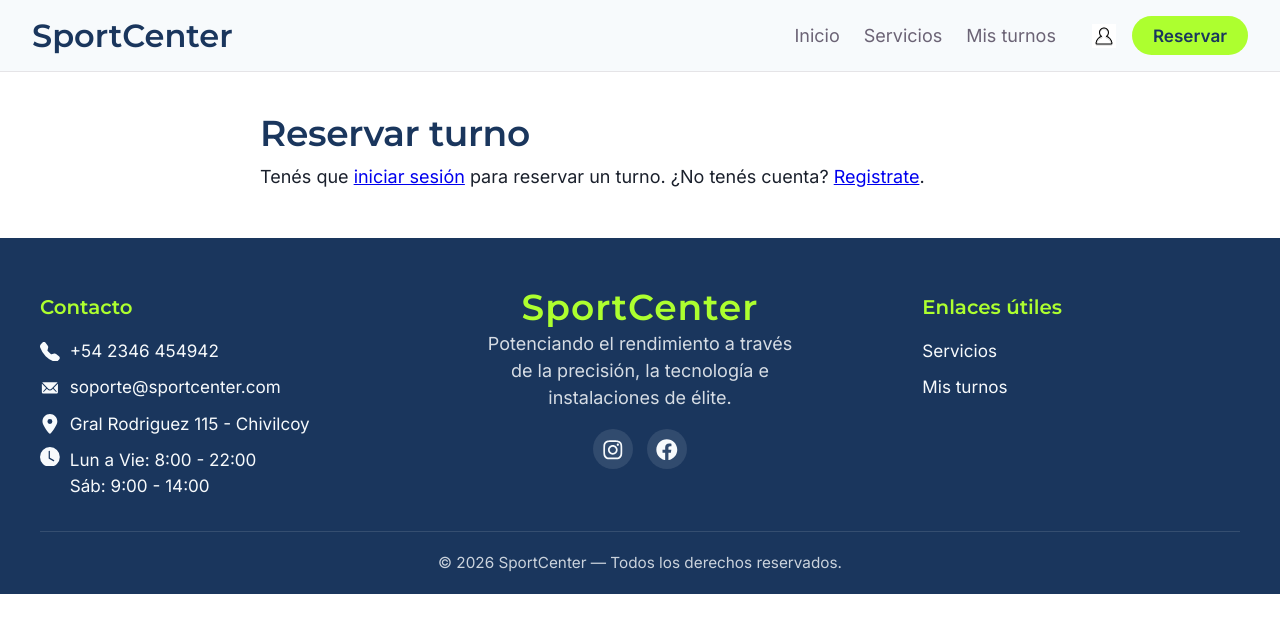
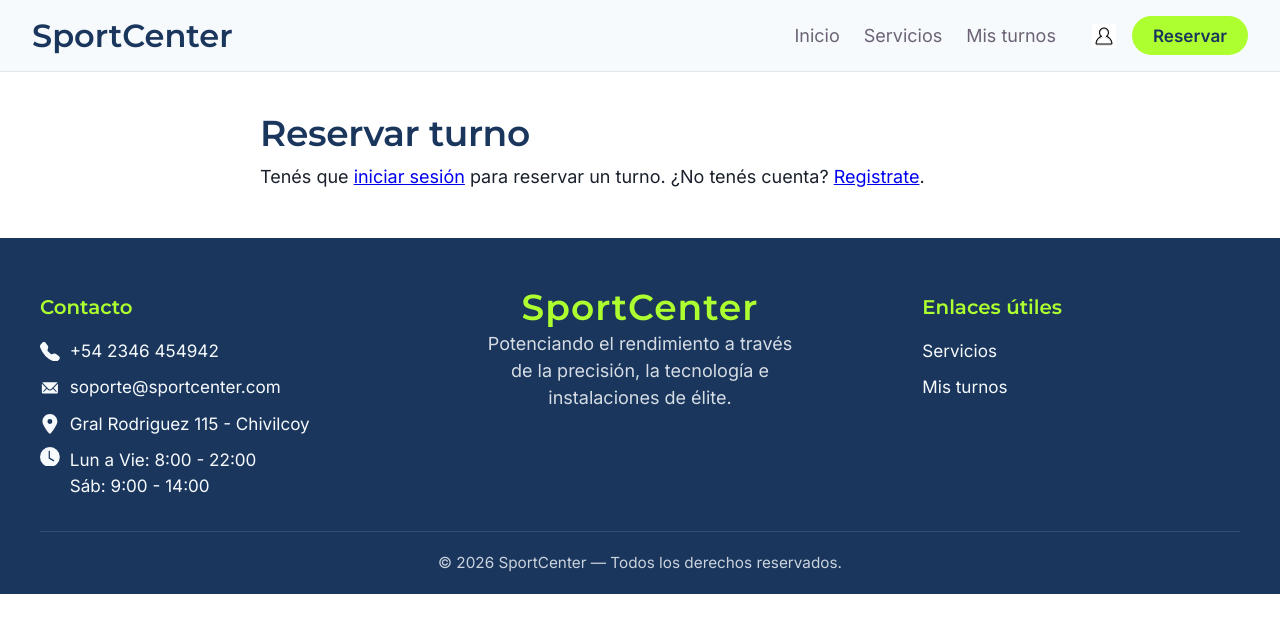
Before and after one commit to rociozapata/sportcenter-frontend, a React (Vite) app: page /turnos in a window 1280 px wide. Shown: the top 632 px of the page. Built offline with nearby package versions, Linux system fonts and the light colour scheme.

Commit message:
refactor: remove social media icons from footer component

```diff
--- a/src/components/Footer.css
+++ b/src/components/Footer.css
@@ -85,34 +85,6 @@
     opacity: 0.85;
 }
 
-/* Contenedor de los íconos de redes sociales (Instagram, Facebook). */
-.footer-socials {
-    display: flex;
-    gap: 14px;
-    margin-top: 8px;
-}
-
-/* Cada ícono de red social va en un círculo. */
-.footer-social {
-    display: inline-flex;
-    align-items: center;
-    justify-content: center;
-    width: 40px;
-    height: 40px;
-    border-radius: 50%;             /* círculo perfecto */
-    background-color: rgba(255, 255, 255, 0.1);
-    color: var(--neutral);
-    text-decoration: none;
-    font-size: 1.2rem;
-    transition: background-color 0.2s ease, color 0.2s ease, transform 0.2s ease;
-}
-
-.footer-social:hover {
-    background-color: var(--secondary);
-    color: var(--primary);
-    transform: translateY(-2px);    /* se levanta un poco al pasar el mouse */
-}
-
 /* Línea divisora + barra inferior con el copyright. */
 .footer-bottom {
     border-top: 1px solid rgba(255, 255, 255, 0.15);
--- a/src/components/Footer.tsx
+++ b/src/components/Footer.tsx
@@ -2,7 +2,6 @@ import { Link } from "react-router-dom";
 import "./Footer.css";
 import { BsTelephoneFill, BsClockFill } from "react-icons/bs";
 import { IoIosMail } from "react-icons/io";
-import { FaFacebook, FaInstagram } from "react-icons/fa";
 import { FaLocationDot } from "react-icons/fa6";
 
 function Footer() {
@@ -61,27 +60,6 @@ function Footer() {
                         la tecnología e instalaciones de élite.
                     </p>
 
-                    {/* Iconos circulares de redes sociales. */}
-                    <div className="footer-socials">
-                        <a
-                            href="https://www.instagram.com/sportcenter"
-                            target="_blank"
-                            rel="noopener noreferrer"
-                            aria-label="Instagram de SportCenter"
-                            className="footer-social"
-                        >
-                            <FaInstagram />
-                        </a>
-                        <a
-                            href="https://www.facebook.com/sportcenter"
-                            target="_blank"
-                            rel="noopener noreferrer"
-                            aria-label="Facebook de SportCenter"
-                            className="footer-social"
-                        >
-                            <FaFacebook />
-                        </a>
-                    </div>
                 </section>
 
                 {/* Columna 3: enlaces útiles internos del sitio. */}
```
